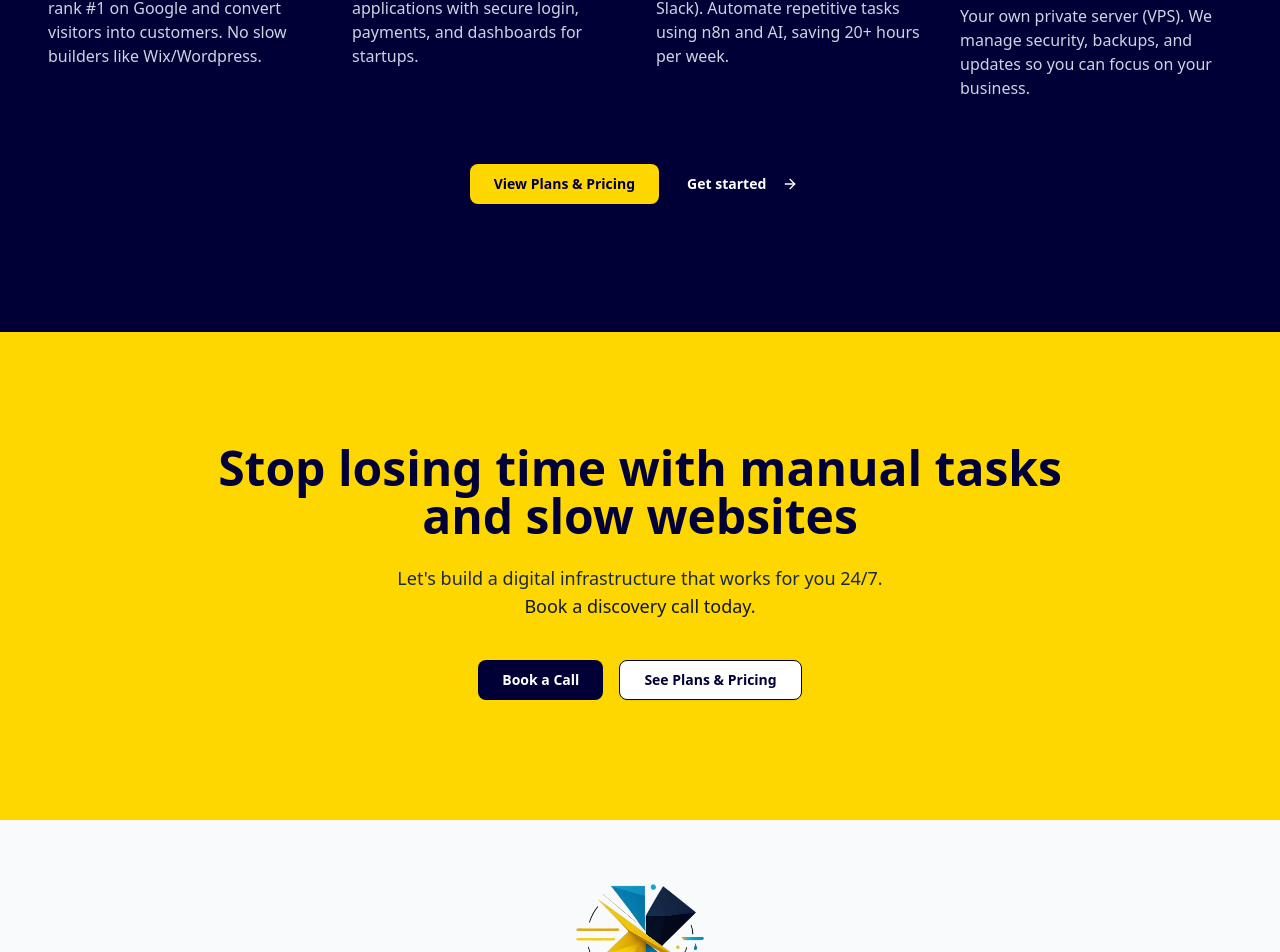
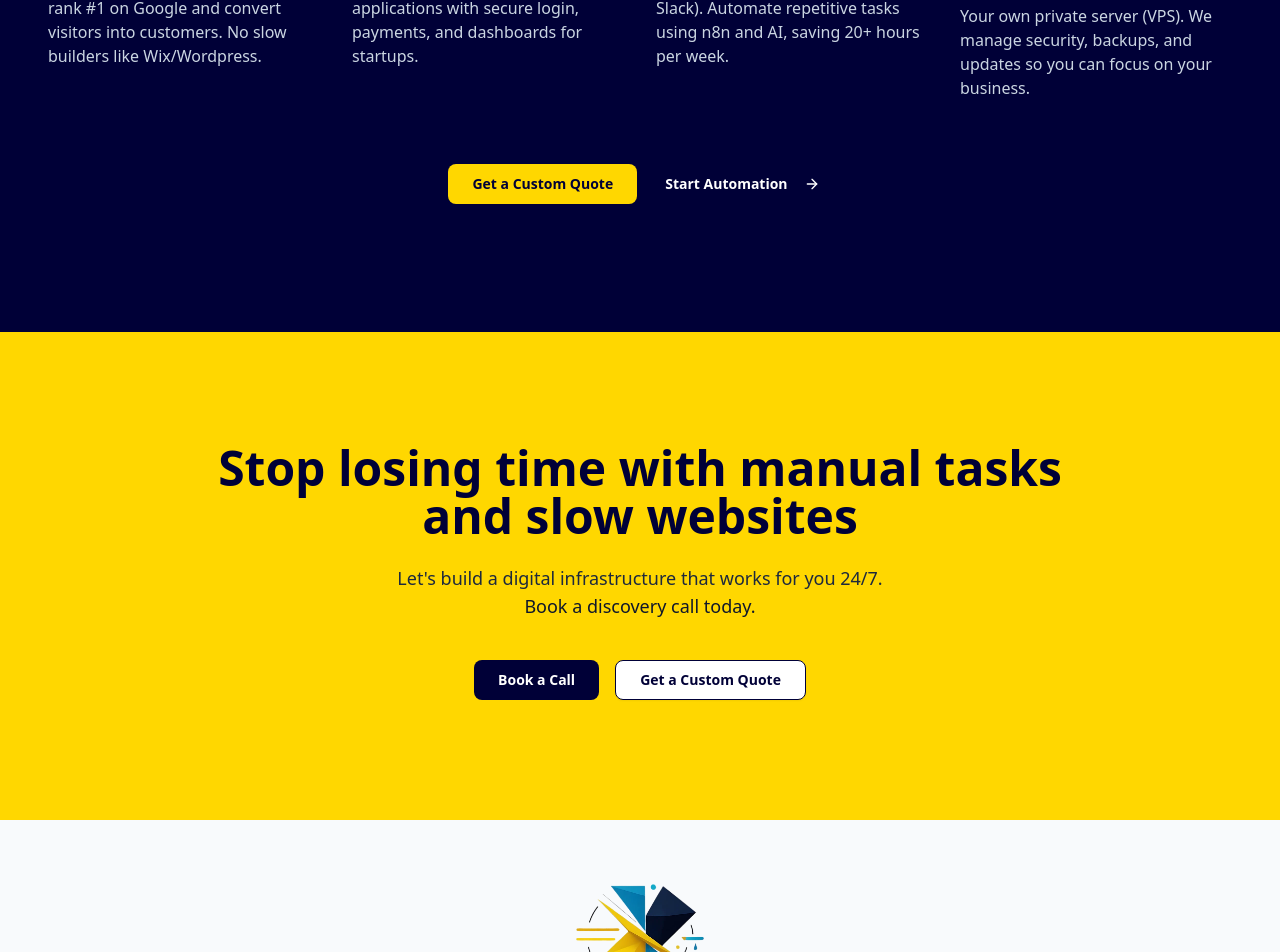
Before and after one commit to iurylenonalves/iurylenon-website, a Next.js app: page /en in a window 1280 px wide. Shown: the part 2511-3463 px from the top of the page. Built offline with nearby package versions, Linux system fonts and the light colour scheme; no server answers.

Commit message:
feat(services): replace pricing button with WhatsApp redirect

```diff
--- a/messages/en.json
+++ b/messages/en.json
@@ -51,15 +51,16 @@
     "service3_desc": "Connect your apps (CRM, Email, Slack). Automate repetitive tasks using n8n and AI, saving 20+ hours per week.",
     "service4_title": "Managed Infrastructure & Support",
     "service4_desc": "Your own private server (VPS). We manage security, backups, and updates so you can focus on your business.",
-    "cta_plans": "View Plans & Pricing",
-    "cta_started": "Get started"
+    "cta_plans": "Get a Custom Quote",
+    "cta_started": "Start Automation"
   },
   "CtaSection": {
     "title": "Stop losing time with manual tasks and slow websites",
     "description_1": "Let's build a digital infrastructure that works for you 24/7.",
     "description_2": "Book a discovery call today.",
     "cta_book": "Book a Call",
-    "cta_plans": "See Plans & Pricing"
+    "cta_plans": "Get a Custom Quote",
+    "whatsapp_message": "Hello Iury, I visited your website and I'm interested in discussing a project."
   },
   "AboutPage": {
     "Hero": {
--- a/messages/es.json
+++ b/messages/es.json
@@ -51,15 +51,16 @@
     "service3_desc": "Conecte sus apps (CRM, Email, Slack). Automatice tareas manuales usando n8n e IA, ahorrando más de 20h semanales a su equipo.",
     "service4_title": "Infraestructura Gestionada (DevOps)",
     "service4_desc": "Su propio servidor privado (VPS). Yo me encargo de la seguridad, copias de seguridad y actualizaciones para que usted se enfoque en el negocio.",
-    "cta_plans": "Ver Planes y Precios",
-    "cta_started": "Iniciar Proyecto"
+    "cta_plans": "Solicitar Presupuesto",
+    "cta_started": "Iniciar Automatización"
   },
   "CtaSection": {
     "title": "Deje de perder tiempo con tareas manuales y sitios lentos",
     "description_1": "Construyamos una infraestructura digital que trabaje para usted 24/7.",
     "description_2": "Agende una reunión de diagnóstico hoy.",
     "cta_book": "Agendar Reunión",
-    "cta_plans": "Ver Planes y Precios"
+    "cta_plans": "Solicitar Presupuesto",
+    "whatsapp_message": "Hola Iury, visité su sitio web y me interesa discutir un proyecto."
   },
   "AboutPage": {
     "Hero": {
--- a/messages/pt.json
+++ b/messages/pt.json
@@ -51,15 +51,16 @@
     "service3_desc": "Conecte seus apps (CRM, Email, Slack). Automatize tarefas manuais usando n8n e IA, economizando mais de 20h semanais da sua equipe.",
     "service4_title": "Infraestrutura Gerenciada (DevOps)",
     "service4_desc": "Seu próprio servidor privado (VPS). Eu cuido da segurança, backups e atualizações para você focar apenas no negócio.",
-    "cta_plans": "Ver Planos e Preços",
-    "cta_started": "Iniciar Projeto"
+    "cta_plans": "Solicitar Orçamento",
+    "cta_started": "Iniciar Automação"
   },
   "CtaSection": {
     "title": "Pare de perder tempo com tarefas manuais e sites lentos",
     "description_1": "Vamos construir uma infraestrutura digital que trabalha para você 24/7.",
     "description_2": "Agende uma reunião de diagnóstico hoje.",
     "cta_book": "Agendar Reunião",
-    "cta_plans": "Ver Planos e Preços"
+    "cta_plans": "Solicitar Orçamento",
+    "whatsapp_message": "Olá Iury, visitei seu site e tenho interesse em discutir um projeto."
   },
   "AboutPage": {
     "Hero": {
--- a/src/app/[locale]/_components/CtaSection.tsx
+++ b/src/app/[locale]/_components/CtaSection.tsx
@@ -5,6 +5,9 @@ import { useTranslations } from "next-intl";
 
 export function CtaSection() {
   const t = useTranslations("CtaSection");
+
+  const phoneNumber = "447926664717";
+  const whatsappUrl = `https://wa.me/${phoneNumber}?text=${encodeURIComponent(t('whatsapp_message'))}`;
 
   return (
     <section className="bg-[#FFD700] text-[#000037]">
@@ -38,7 +41,9 @@ export function CtaSection() {
               variant="outline"
               className="border-[#000037] text-[#000037] font-bold hover:bg-[#000037] hover:text-white"
             >
-              <Link href="/services">{t("cta_plans")}</Link>
+              <a href={whatsappUrl} target="_blank" rel="noopener noreferrer">
+                {t("cta_plans")}
+              </a>
             </Button>
           </div>
         </div>
--- a/src/app/[locale]/_components/ServicesSection.tsx
+++ b/src/app/[locale]/_components/ServicesSection.tsx
@@ -7,6 +7,10 @@ import { useTranslations } from "next-intl";
 
 export function ServicesSection() {
   const t = useTranslations("ServicesSection");
+  const tCta = useTranslations("CtaSection");
+
+  const phoneNumber = "447926664717";
+  const whatsappUrl = `https://wa.me/${phoneNumber}?text=${encodeURIComponent(tCta('whatsapp_message'))}`;
 
   const services = [
     {
@@ -78,7 +82,9 @@ export function ServicesSection() {
             size="lg"
             className="bg-[#FFD700] text-[#000037] font-bold hover:bg-[#CCAC00]"
           >
-            <Link href="/services">{t("cta_plans")}</Link>
+            <a href={whatsappUrl} target="_blank" rel="noopener noreferrer">
+              {t("cta_plans")}
+            </a>
           </Button>
           <Button asChild variant="ghost" className="group text-white font-bold">
             <Link href="/contact">
```
